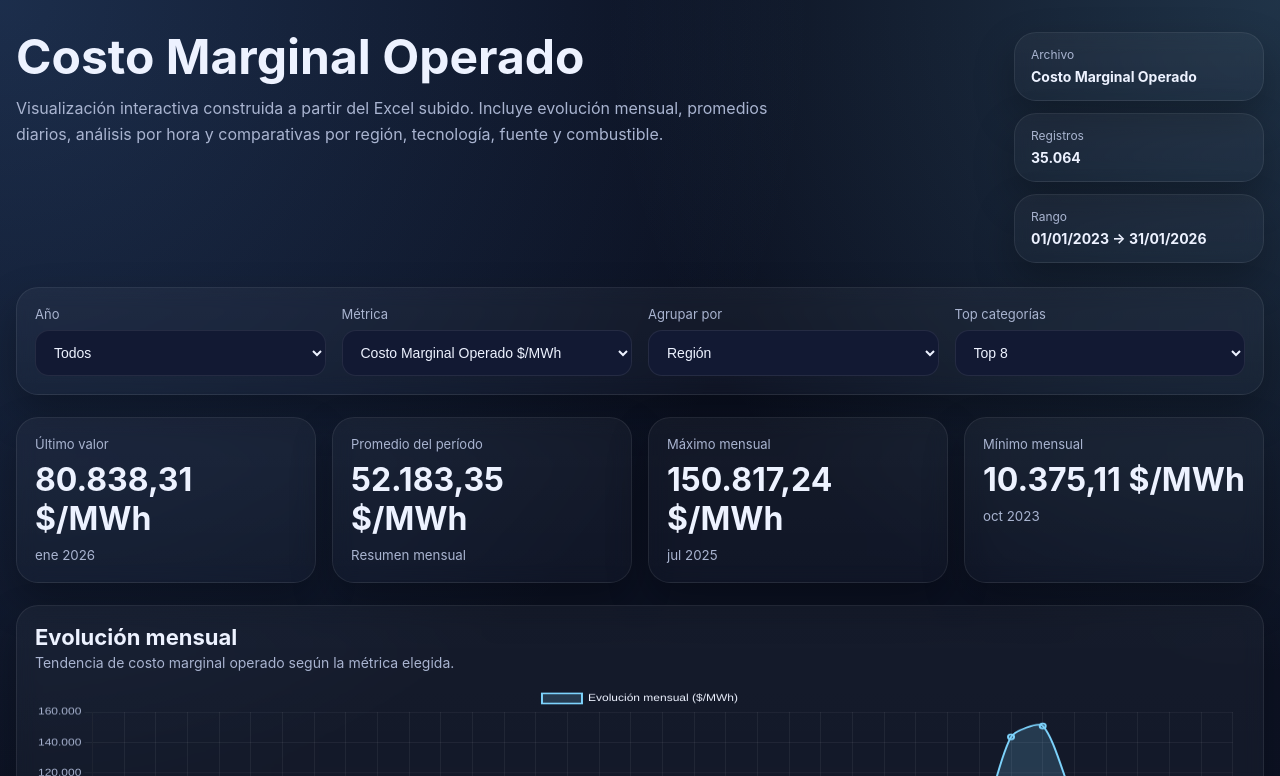
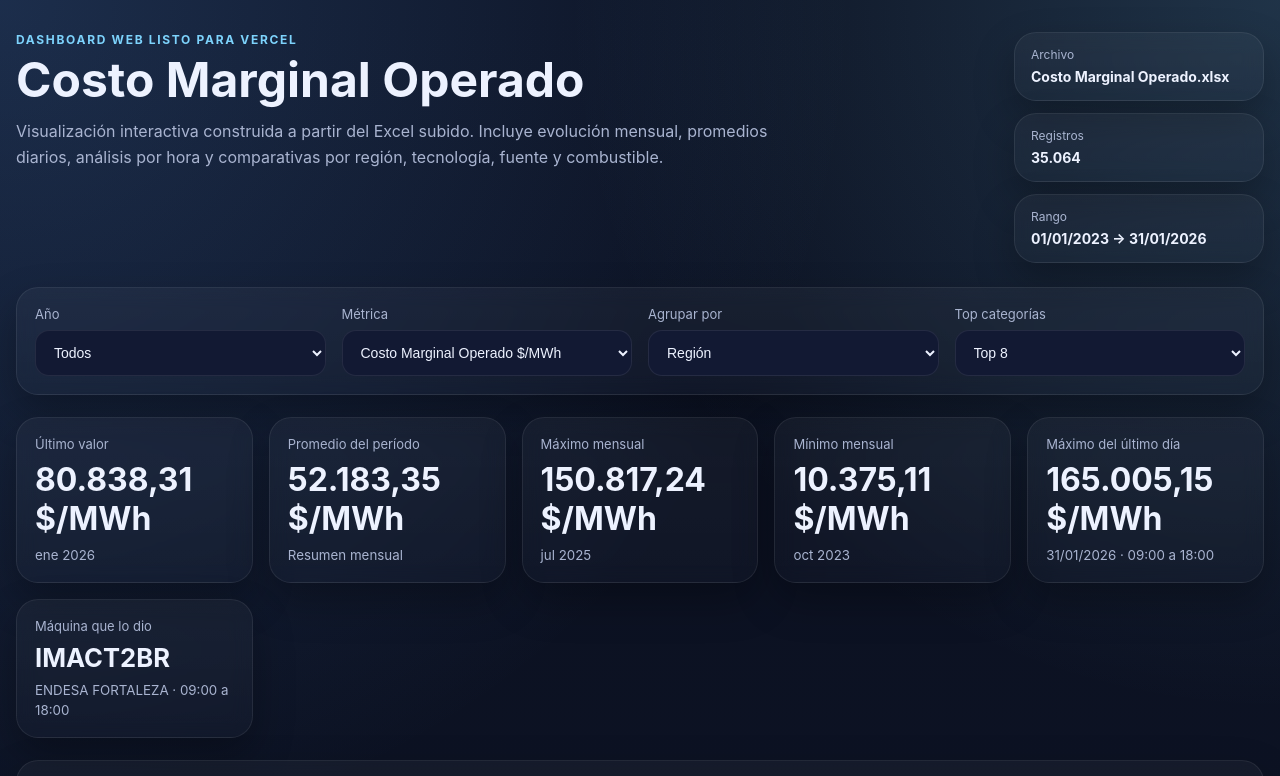
Before and after one commit to Krak3nboot/Cammesa, a plain HTML site: page index.html in a window 1280 px wide. Shown: the top 776 px of the page. Drawn offline with nearby package versions, Linux system fonts and the light colour scheme.

Commit message:
Actualizar dashboard - mejoras en datos y estilos

```diff
--- a/app.js
+++ b/app.js
@@ -15,6 +15,10 @@ const els = {
   kpiMaxDate: document.getElementById("kpiMaxDate"),
   kpiMin: document.getElementById("kpiMin"),
   kpiMinDate: document.getElementById("kpiMinDate"),
+  kpiLastDayPeak: document.getElementById("kpiLastDayPeak"),
+  kpiLastDayPeakDate: document.getElementById("kpiLastDayPeakDate"),
+  kpiLastDayMachine: document.getElementById("kpiLastDayMachine"),
+  kpiLastDayMachineMeta: document.getElementById("kpiLastDayMachineMeta"),
   recentMonthsBody: document.getElementById("recentMonthsBody"),
 };
 
@@ -49,6 +53,17 @@ function formatMonth(isoDate) {
 function formatLongDate(isoDate) {
   const date = new Date(`${isoDate}T00:00:00`);
   return date.toLocaleDateString("es-AR", { day: "2-digit", month: "2-digit", year: "numeric" });
+}
+
+function formatHour(hour) {
+  if (hour == null || Number.isNaN(hour)) return "-";
+  return `${String(hour).padStart(2, "0")}:00`;
+}
+
+function getLastDayPeak() {
+  if (!data.lastDayPeak) return null;
+  if (state.year === "all") return data.lastDayPeak;
+  return String(data.lastDayPeak.year) === String(state.year) ? data.lastDayPeak : null;
 }
 
 function fillYearFilter() {
@@ -112,6 +127,27 @@ function updateKPIs() {
   els.kpiMaxDate.textContent = formatMonth(maxItem.period);
   els.kpiMin.textContent = formatValue(minItem[state.metric], state.metric);
   els.kpiMinDate.textContent = formatMonth(minItem.period);
+
+  const lastDayPeak = getLastDayPeak();
+  if (lastDayPeak) {
+    const hourLabel = lastDayPeak.hourFrom != null && lastDayPeak.hourTo != null
+      ? (lastDayPeak.hourFrom === lastDayPeak.hourTo
+          ? formatHour(lastDayPeak.hourFrom)
+          : `${formatHour(lastDayPeak.hourFrom)} a ${formatHour(lastDayPeak.hourTo)}`)
+      : "-";
+
+    els.kpiLastDayPeak.textContent = formatValue(lastDayPeak[state.metric], state.metric);
+    els.kpiLastDayPeakDate.textContent = `${formatLongDate(lastDayPeak.date)} · ${hourLabel}`;
+    els.kpiLastDayMachine.textContent = lastDayPeak.machine || "-";
+    els.kpiLastDayMachineMeta.textContent = lastDayPeak.agent
+      ? `${lastDayPeak.agent} · ${hourLabel}`
+      : hourLabel;
+  } else {
+    els.kpiLastDayPeak.textContent = "-";
+    els.kpiLastDayPeakDate.textContent = "Sin datos para el año seleccionado";
+    els.kpiLastDayMachine.textContent = "-";
+    els.kpiLastDayMachineMeta.textContent = "Sin datos para el año seleccionado";
+  }
 }
 
 function renderRecentMonthsTable() {
--- a/index.html
+++ b/index.html
@@ -12,6 +12,7 @@
   <div class="container">
     <header class="hero">
       <div>
+        <p class="eyebrow">Dashboard web listo para Vercel</p>
         <h1>Costo Marginal Operado</h1>
         <p class="subtitle">
           Visualización interactiva construida a partir del Excel subido. Incluye evolución mensual,
@@ -19,7 +20,7 @@
         </p>
       </div>
       <div class="hero-meta">
-        <div class="hero-pill"><span>Archivo</span><strong>Costo Marginal Operado</strong></div>
+        <div class="hero-pill"><span>Archivo</span><strong>Costo Marginal Operado.xlsx</strong></div>
         <div class="hero-pill"><span>Registros</span><strong id="totalRecords">-</strong></div>
         <div class="hero-pill"><span>Rango</span><strong id="dateRange">-</strong></div>
       </div>
@@ -76,6 +77,16 @@
         <span class="kpi-label">Mínimo mensual</span>
         <strong id="kpiMin">-</strong>
         <small id="kpiMinDate">-</small>
+      </article>
+      <article class="kpi card">
+        <span class="kpi-label">Máximo del último día</span>
+        <strong id="kpiLastDayPeak">-</strong>
+        <small id="kpiLastDayPeakDate">-</small>
+      </article>
+      <article class="kpi card">
+        <span class="kpi-label">Máquina que lo dio</span>
+        <strong id="kpiLastDayMachine">-</strong>
+        <small id="kpiLastDayMachineMeta">-</small>
       </article>
     </section>
 
--- a/styles.css
+++ b/styles.css
@@ -93,7 +93,7 @@ h1 {
 
 .controls {
   display: grid;
-  grid-template-columns: repeat(4, minmax(0, 1fr));
+  grid-template-columns: repeat(auto-fit, minmax(180px, 1fr));
   gap: 16px;
   padding: 18px;
   margin-bottom: 22px;
@@ -119,7 +119,7 @@ h1 {
 
 .kpis {
   display: grid;
-  grid-template-columns: repeat(4, minmax(0, 1fr));
+  grid-template-columns: repeat(auto-fit, minmax(220px, 1fr));
   gap: 16px;
   margin-bottom: 22px;
 }
@@ -232,3 +232,9 @@ canvas {
     grid-column: auto;
   }
 }
+
+
+#kpiLastDayMachine {
+  font-size: clamp(18px, 2vw, 26px);
+  overflow-wrap: anywhere;
+}
```
Also changed, not shown: data/dashboard-data.js, 2 other files.
